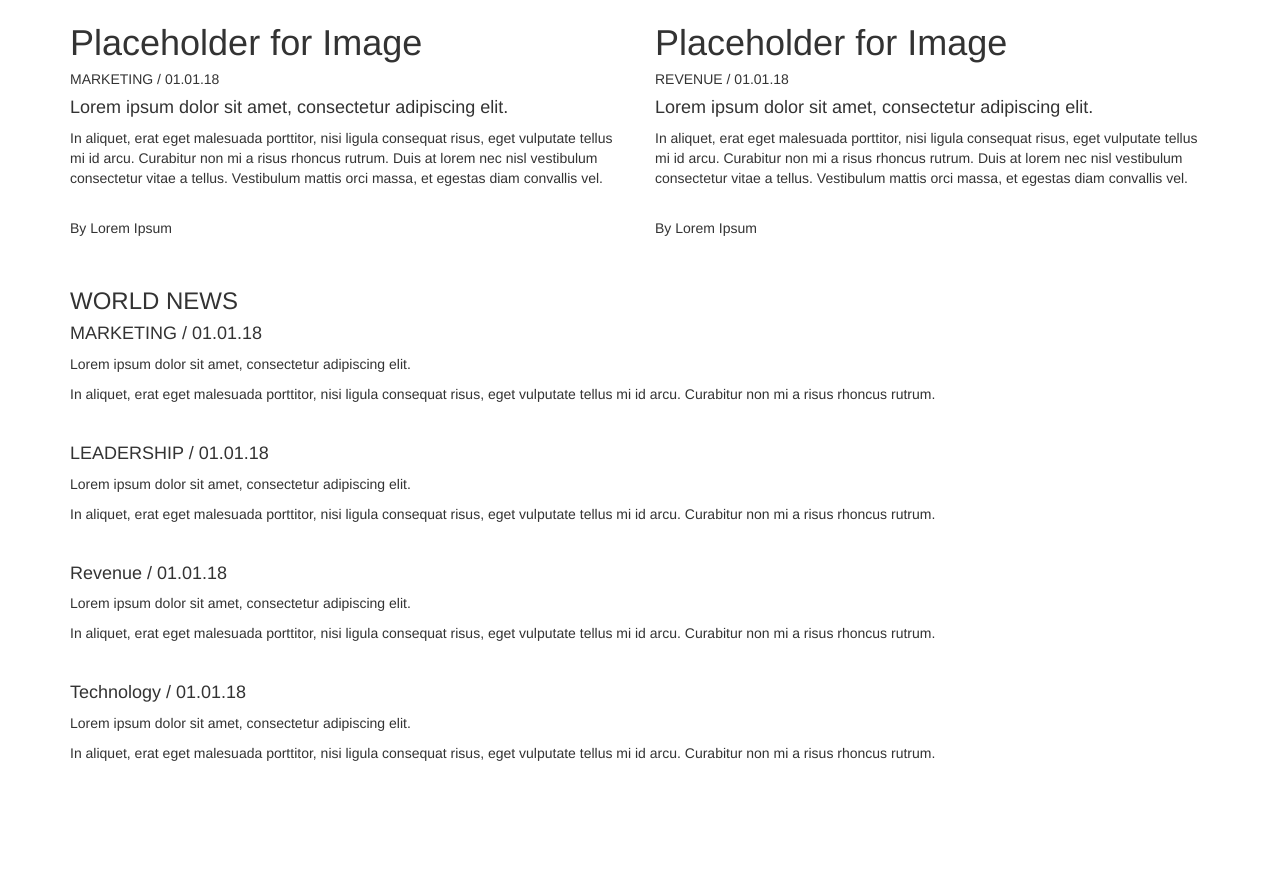
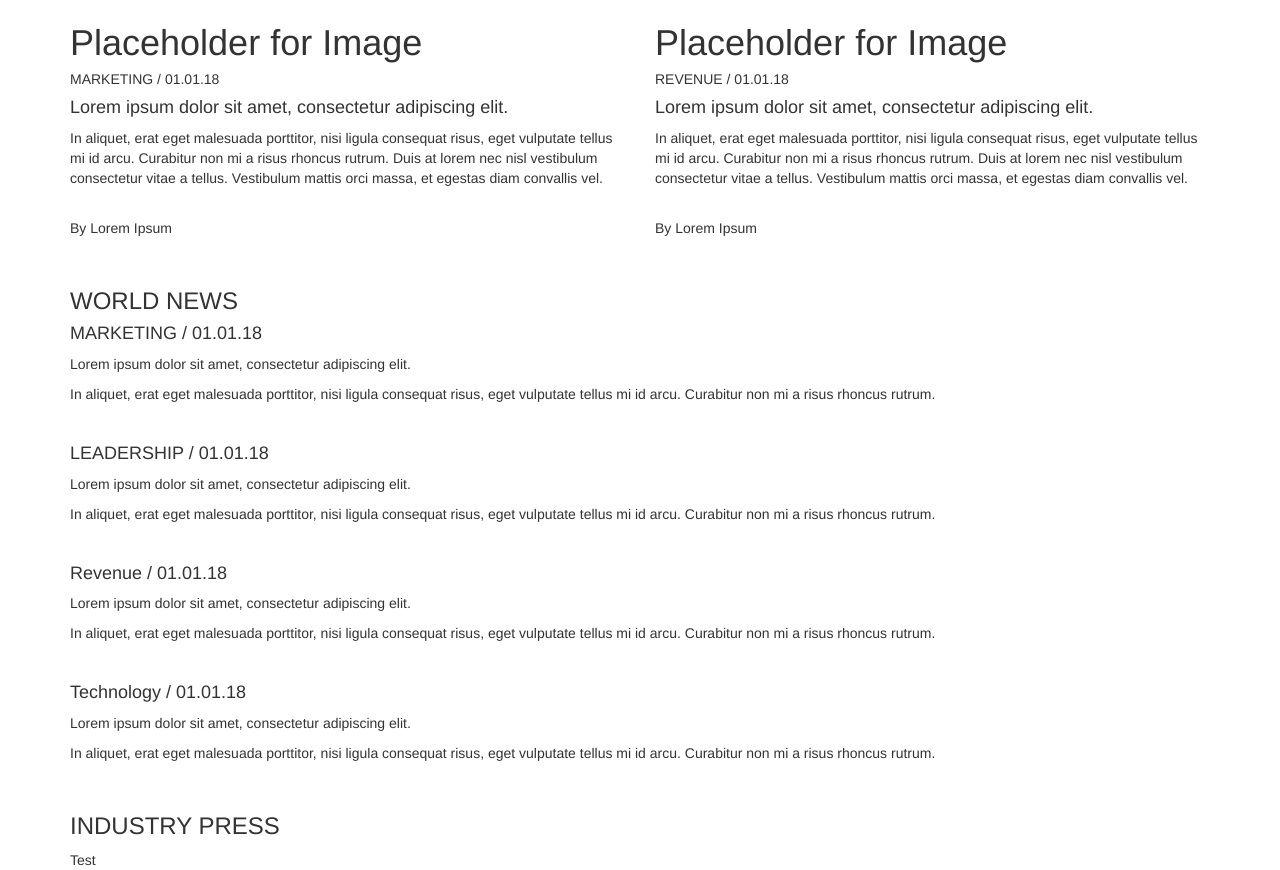
Before and after one commit to kevingilfether/WorldWebsiteTemplate, a plain HTML site: page WorldWebsiteTemplate/Index.html in a window 1280 px wide. Shown: the part 640-1510 px from the top of the page. Before the commit the page ends 1433 px from the top, so only its background shows below. Drawn offline with nearby package versions, Linux system fonts and the light colour scheme.

Commit message:
Adding Industry Press

```diff
--- a/WorldWebsiteTemplate/Index.html
+++ b/WorldWebsiteTemplate/Index.html
@@ -77,6 +77,11 @@
             <p>In aliquet, erat eget malesuada porttitor, nisi ligula consequat risus, eget vulputate tellus mi id arcu. Curabitur non mi a risus rhoncus rutrum.</p>
             <br />
         </div>
+        <!--Industry Press-->
+        <div>
+            <h3>INDUSTRY PRESS</h3>
+            <span>Test</span>
+        </div>
 
     </div>
 </body>
```
